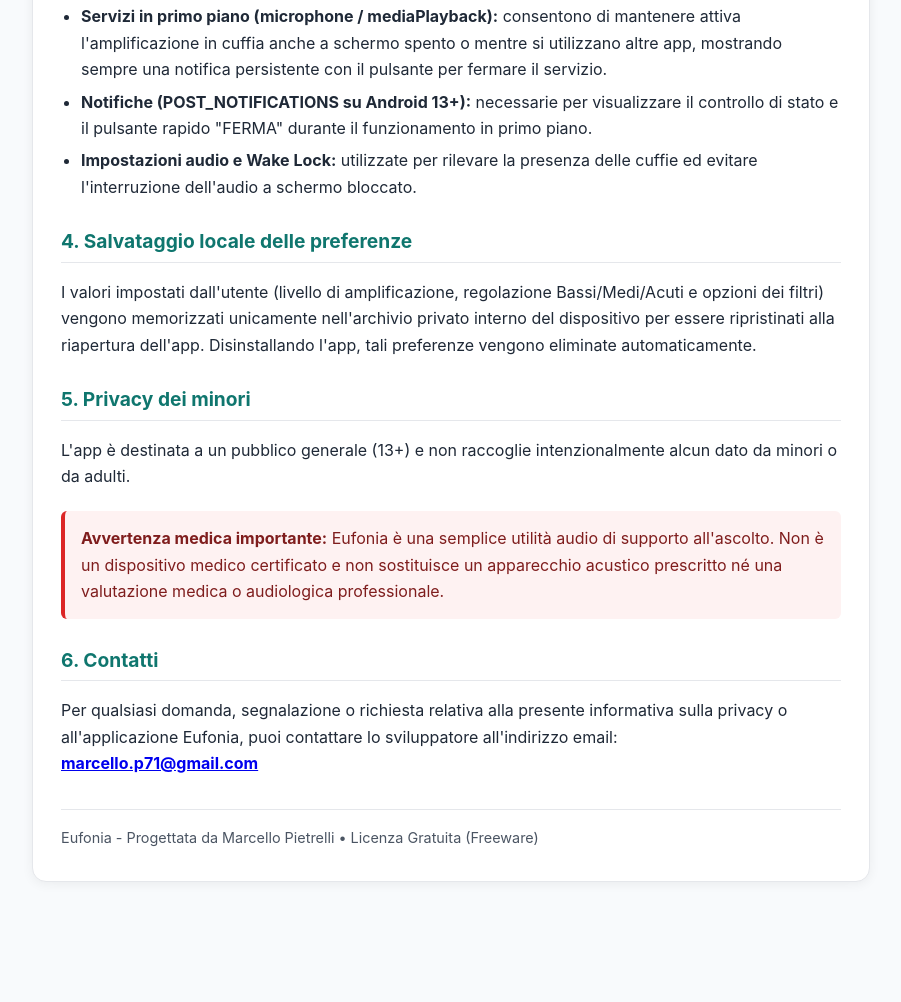
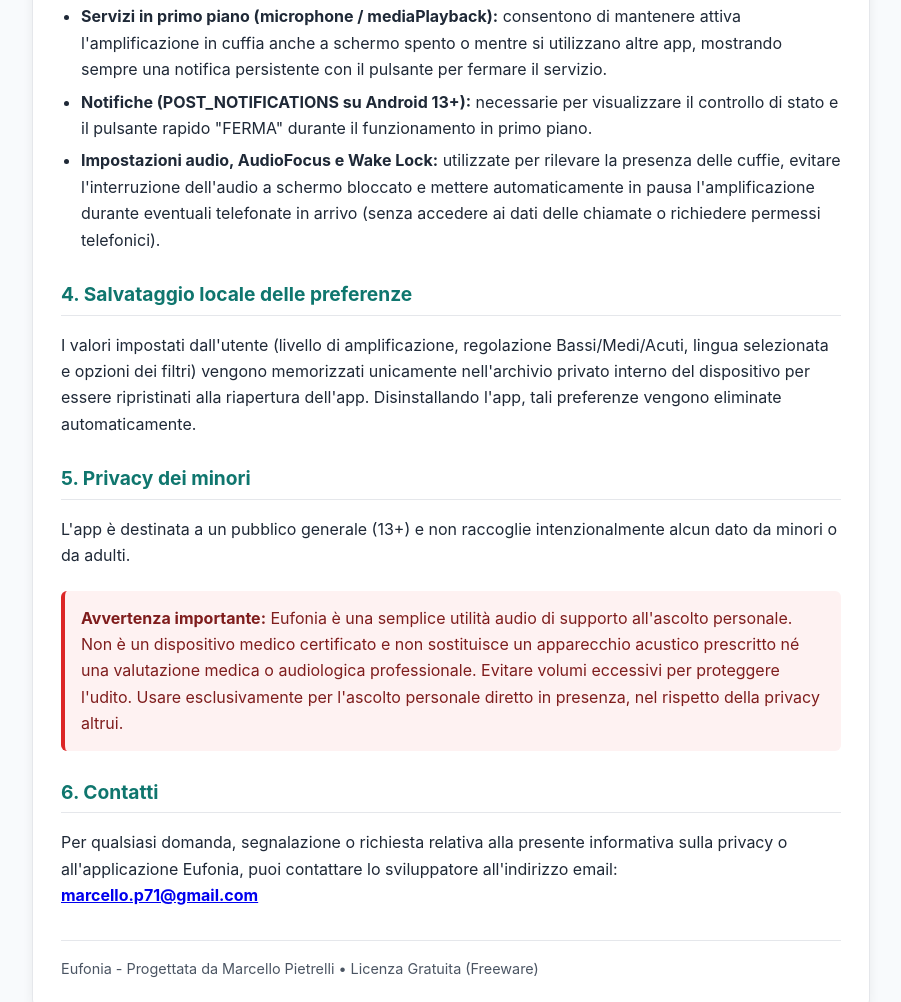
Before and after one commit to MarcelloPietrelli/eufonia-privacy, a plain HTML site: page index.html in a window 1280 px wide. Shown: the part 832-1834 px from the top of the page, without its empty margins (189-1090 px from the left). Before the commit the page ends 1738 px from the top, so only its background shows below. Drawn offline with Linux system fonts and the light colour scheme.

Commit message:
Revise privacy policy and update audio settings details
Updated the privacy notice and added details about audio settings.

```diff
--- a/index.html
+++ b/index.html
@@ -67,7 +67,7 @@
 <body>
   <div class="container">
     <h1>Informativa sulla Privacy - Eufonia</h1>
-    <div class="subtitle">Ultimo aggiornamento: [21 Novembre 2026]</div>
+    <div class="subtitle">Ultimo aggiornamento: 27 Novembre 2026</div>
 
     <p>
       La presente Informativa sulla Privacy descrive come l'applicazione Android
@@ -102,12 +102,12 @@
     <ul>
       <li><strong>Servizi in primo piano (microphone / mediaPlayback):</strong> consentono di mantenere attiva l'amplificazione in cuffia anche a schermo spento o mentre si utilizzano altre app, mostrando sempre una notifica persistente con il pulsante per fermare il servizio.</li>
       <li><strong>Notifiche (POST_NOTIFICATIONS su Android 13+):</strong> necessarie per visualizzare il controllo di stato e il pulsante rapido "FERMA" durante il funzionamento in primo piano.</li>
-      <li><strong>Impostazioni audio e Wake Lock:</strong> utilizzate per rilevare la presenza delle cuffie ed evitare l'interruzione dell'audio a schermo bloccato.</li>
+      <li><strong>Impostazioni audio, AudioFocus e Wake Lock:</strong> utilizzate per rilevare la presenza delle cuffie, evitare l'interruzione dell'audio a schermo bloccato e mettere automaticamente in pausa l'amplificazione durante eventuali telefonate in arrivo (senza accedere ai dati delle chiamate o richiedere permessi telefonici).</li>
     </ul>
 
     <h2>4. Salvataggio locale delle preferenze</h2>
     <p>
-      I valori impostati dall'utente (livello di amplificazione, regolazione Bassi/Medi/Acuti e opzioni dei filtri)
+      I valori impostati dall'utente (livello di amplificazione, regolazione Bassi/Medi/Acuti, lingua selezionata e opzioni dei filtri)
       vengono memorizzati unicamente nell'archivio privato interno del dispositivo per essere ripristinati
       alla riapertura dell'app. Disinstallando l'app, tali preferenze vengono eliminate automaticamente.
     </p>
@@ -118,8 +118,9 @@
     </p>
 
     <div class="notice">
-      <strong>Avvertenza medica importante:</strong> Eufonia è una semplice utilità audio di supporto all'ascolto.
+      <strong>Avvertenza importante:</strong> Eufonia è una semplice utilità audio di supporto all'ascolto personale.
       Non è un dispositivo medico certificato e non sostituisce un apparecchio acustico prescritto né una valutazione medica o audiologica professionale.
+      Evitare volumi eccessivi per proteggere l'udito. Usare esclusivamente per l'ascolto personale diretto in presenza, nel rispetto della privacy altrui.
     </div>
 
     <h2>6. Contatti</h2>
```
